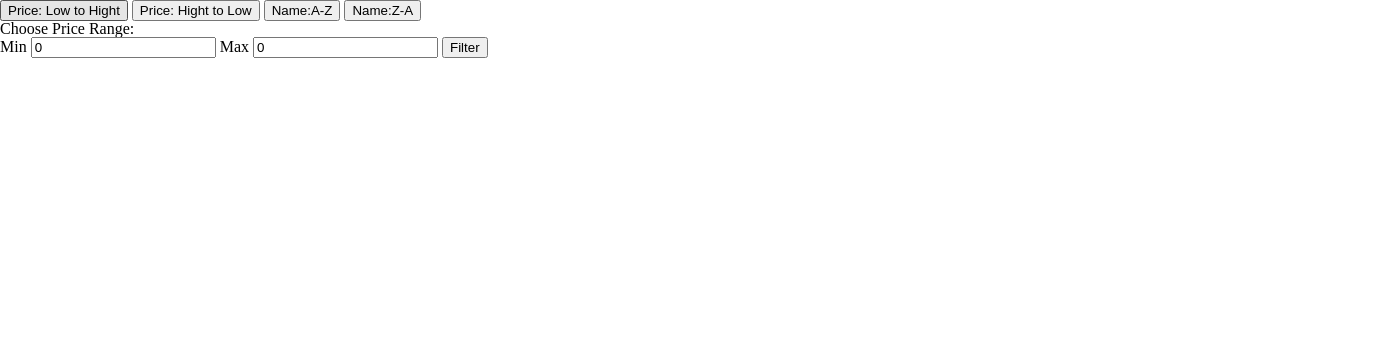
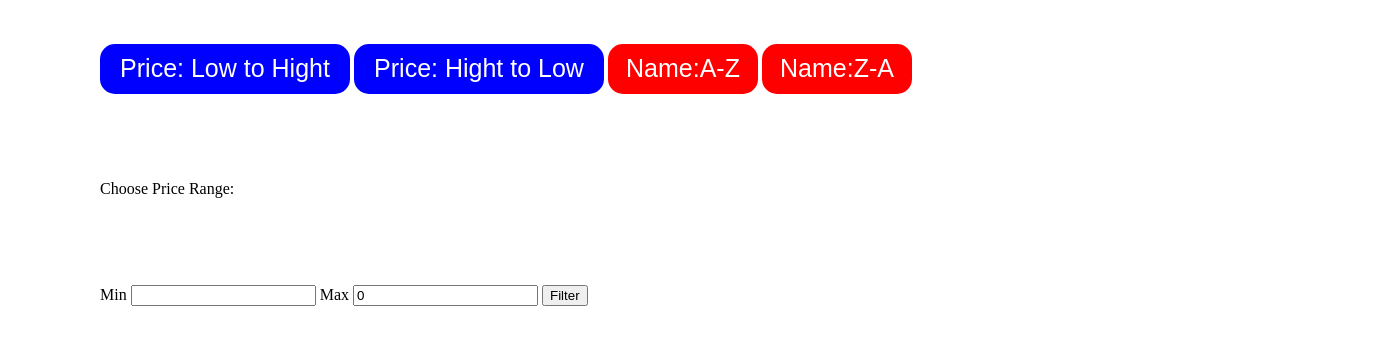
Before and after one commit to gogolashvili/price-range3, a plain HTML site: page index.html in a window 1280 px wide. Shown: the whole page, 1380 px wide, since content can reach past the window. Drawn offline with Linux system fonts and the light colour scheme.

Commit message:
make buttons styles

```diff
--- a/index.html
+++ b/index.html
@@ -19,7 +19,7 @@
       <h1>Choose Price Range:</h1>
       <div class="div2">
         <label>Min</label>
-        <input id="Min" type="number" value="0" />
+        <input id="Min" type="number" />
         <label>Max</label>
         <input id="Max" type="number" value="0" />
         <button class="filter">Filter</button>
--- a/style.css
+++ b/style.css
@@ -0,0 +1,44 @@
+.cont {
+  width: 100vw;
+  height: 350px;
+  display: flex;
+  flex-direction: column;
+  justify-content: space-around;
+  margin-left: 100px;
+}
+.but1 {
+  width: 250px;
+  height: 50px;
+  background-color: blue;
+  color: white;
+  font-size: 25px;
+  border-radius: 15px;
+  border: none;
+}
+.but2 {
+  width: 250px;
+  height: 50px;
+  background-color: blue;
+  color: white;
+  font-size: 25px;
+  border-radius: 15px;
+  border: none;
+}
+.but3 {
+  width: 150px;
+  height: 50px;
+  background-color: rgb(255, 0, 0);
+  color: white;
+  font-size: 25px;
+  border-radius: 15px;
+  border: none;
+}
+.but4 {
+  width: 150px;
+  height: 50px;
+  background-color: rgb(255, 0, 0);
+  color: white;
+  font-size: 25px;
+  border-radius: 15px;
+  border: none;
+}
```
